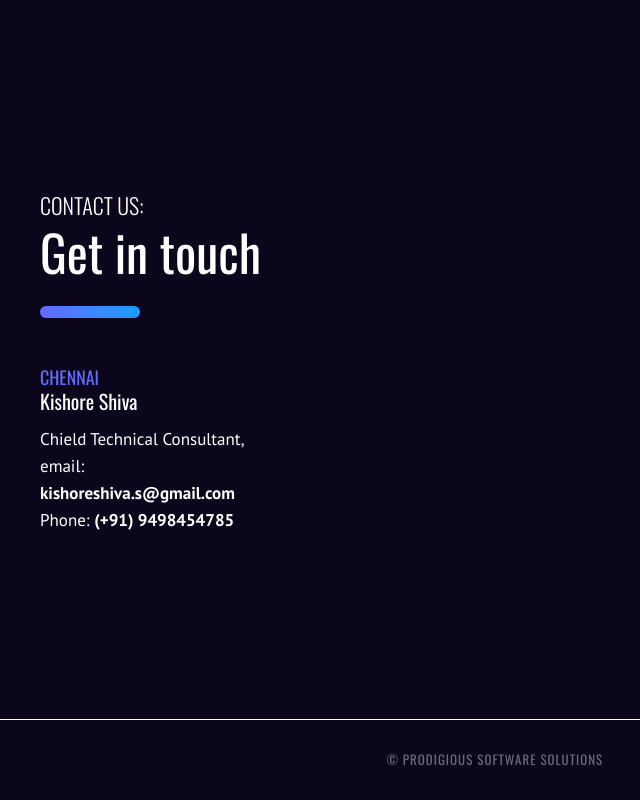
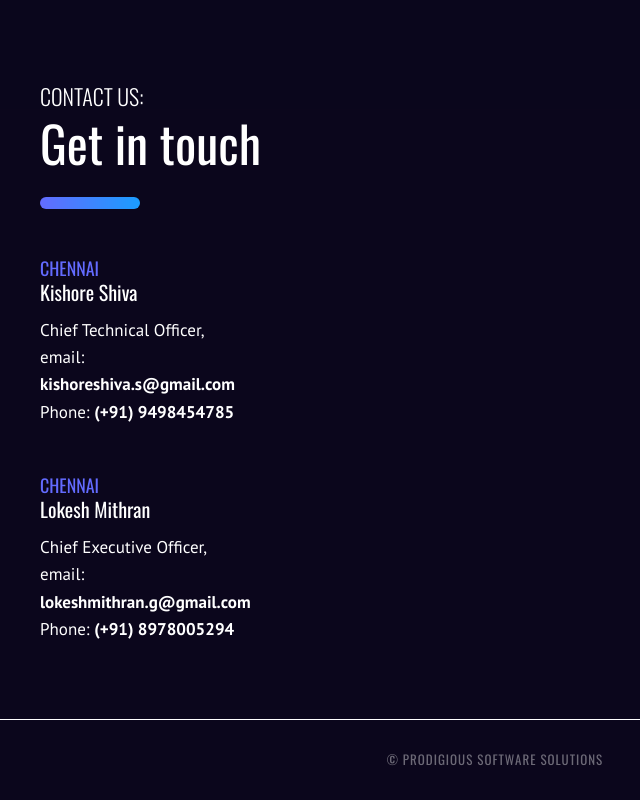
Before and after one commit to kishore-shiva/prodigious-software-solutions, a plain HTML site: page index.html in a window 1280 px wide. Shown: the part 2946-3746 px from the top of the page, without its empty margins (145-785 px from the left). Drawn offline with nearby package versions, Linux system fonts and the light colour scheme.

```diff
--- a/index.html
+++ b/index.html
@@ -293,9 +293,16 @@
 											<div class="col-12 col-sm-6">
 												<h4>Chennai</h4>
 												<H3>Kishore Shiva</H3>
-												<p>Chield Technical Consultant,</p>
+												<p>Chief Technical Officer,</p>
 												<p>email: <a href="mailto:kishoreshiva.s@gmail.com">kishoreshiva.s@gmail.com</a></p>
-												<p>Phone: <a href="tel:+88011557740882" class="link_in_text">(+91) 9498454785</a></p>
+												<p>Phone: <a href="tel:+919498454785" class="link_in_text">(+91) 9498454785</a></p>
+
+												<Br><br>
+												<h4>Chennai</h4>
+												<H3>Lokesh Mithran</H3>
+												<p>Chief Executive Officer,</p>
+												<p>email: <a href="mailto:lokeshmithran.g@gmail.com">lokeshmithran.g@gmail.com</a></p>
+												<p>Phone: <a href="tel:+918978005294" class="link_in_text">(+91) 8978005294</a></p>
 											</div>
 
 										</div>
```
